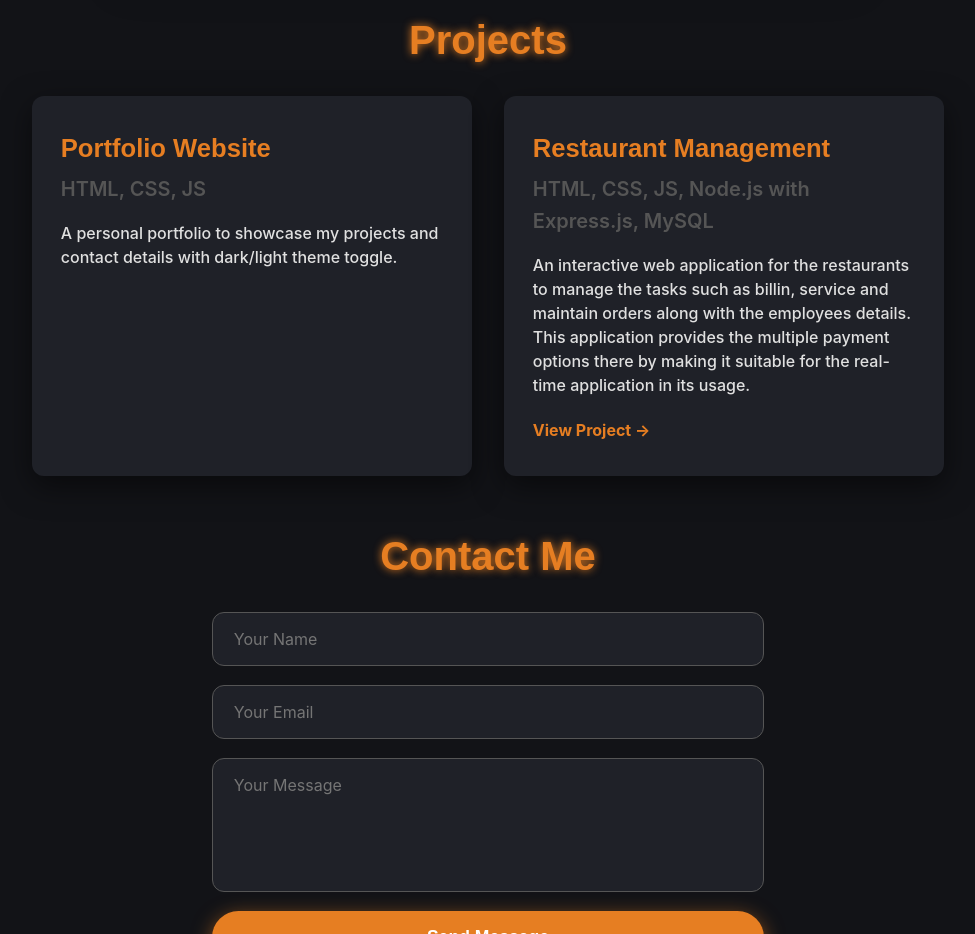
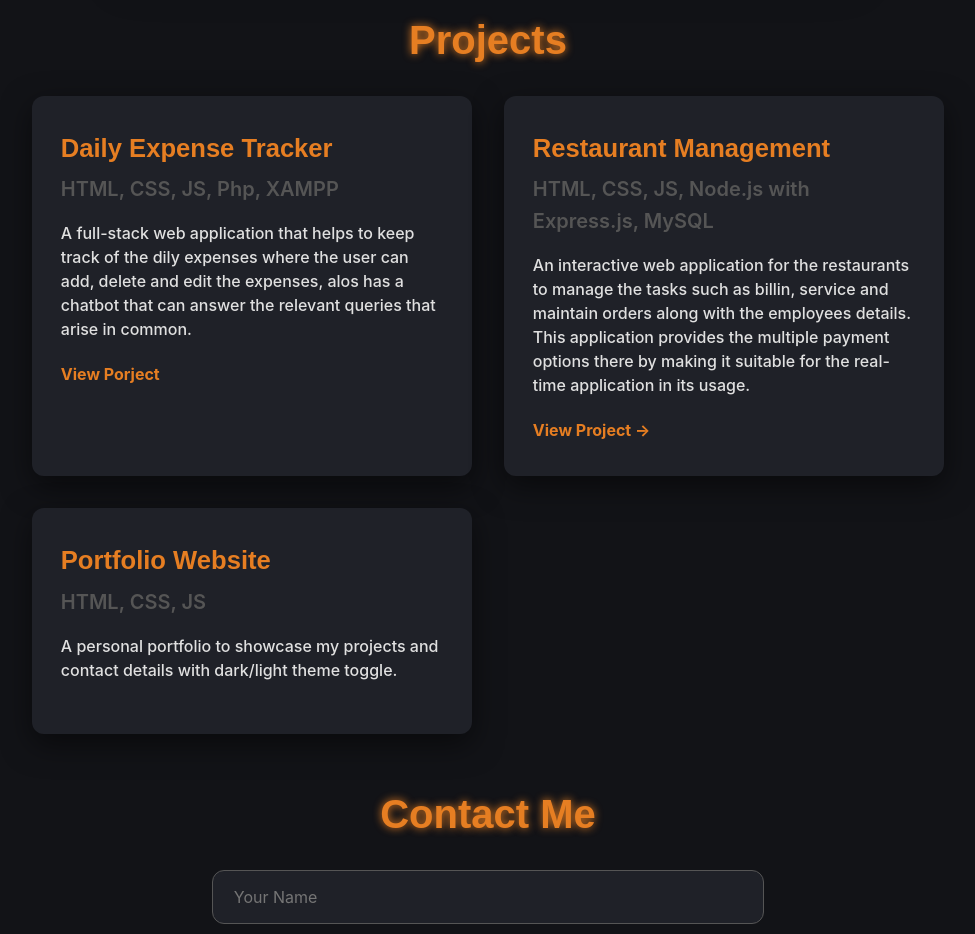
Before and after one commit to Nalini-r123/Portfolio, a plain HTML site: page index.html in a window 1280 px wide. Shown: the part 1180-2114 px from the top of the page, without its empty margins (152-1127 px from the left). Drawn offline with Linux system fonts and the light colour scheme.

Commit message:
Updated index.html with new changes

```diff
--- a/index.html
+++ b/index.html
@@ -38,15 +38,21 @@
     <h2>Projects</h2>
     <div class="project-grid">
       <div class="project-card">
-        <h3>Portfolio Website</h3>
-        <h4>HTML, CSS, JS</h4>
-        <p>A personal portfolio to showcase my projects and contact details with dark/light theme toggle.</p>
+        <h3>Daily Expense Tracker</h3>
+        <h4>HTML, CSS, JS, Php, XAMPP</h4>
+        <p>A full-stack web application that helps to keep track of the dily expenses where the user can add, delete and edit the expenses, alos has a chatbot that can answer the relevant queries that arise in common.</p>
+        <a href="http://127.0.0.1:3002/index.html">View Porject</a>
       </div>
       <div class="project-card">
         <h3>Restaurant Management</h3>
         <h4>HTML, CSS, JS, Node.js with Express.js, MySQL</h4>
         <p>An interactive web application for the restaurants to manage the tasks such as billin, service and maintain orders along with the employees details. This application provides the multiple payment options there by making it suitable for the real-time application in its usage.</p>
         <a href="https://dbms-rms-project.onrender.com">View Project →</a>
+      </div>
+      <div class="project-card">
+        <h3>Portfolio Website</h3>
+        <h4>HTML, CSS, JS</h4>
+        <p>A personal portfolio to showcase my projects and contact details with dark/light theme toggle.</p>
       </div>
       <!--<div class="project-card">
         <h3>Chat App</h3>
```
